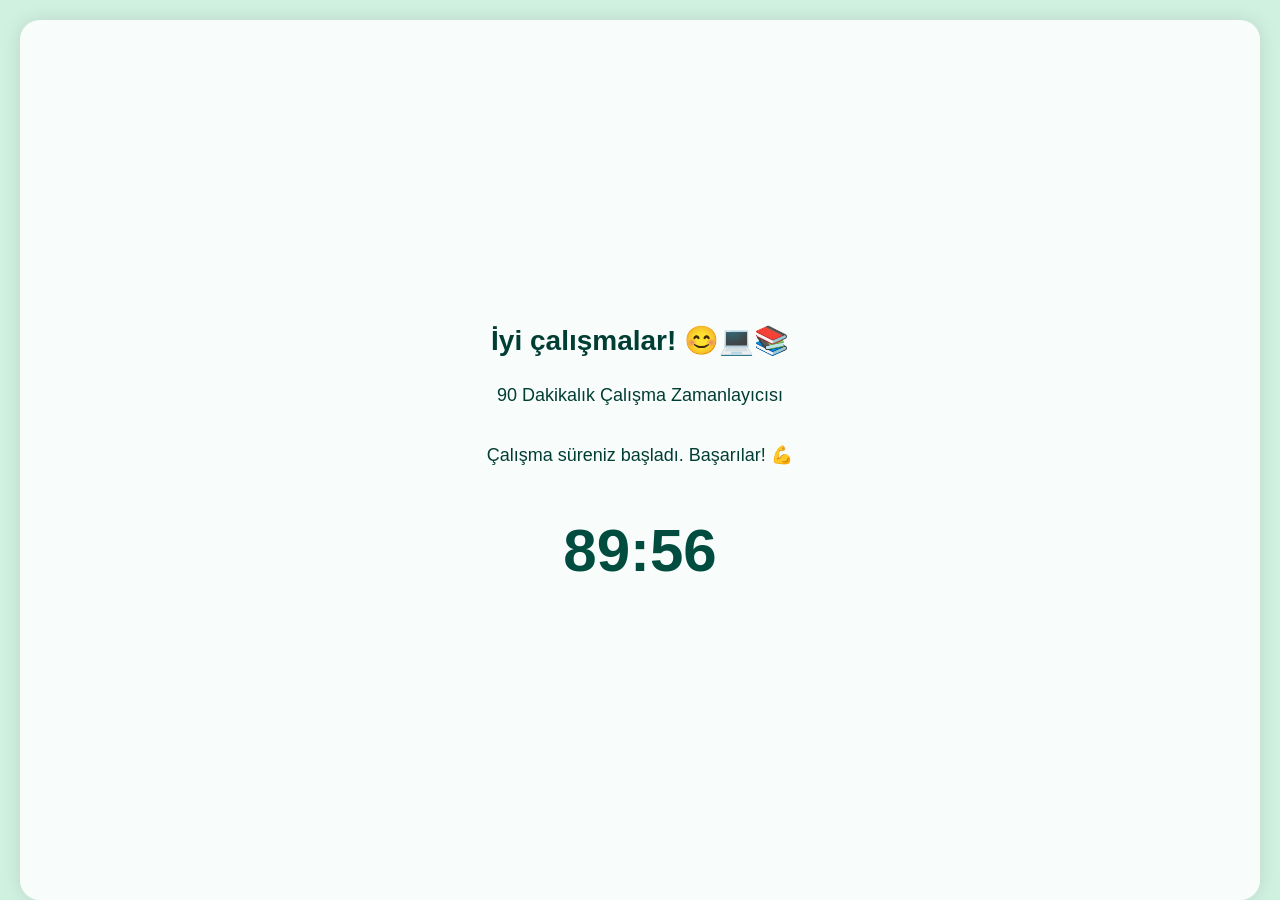
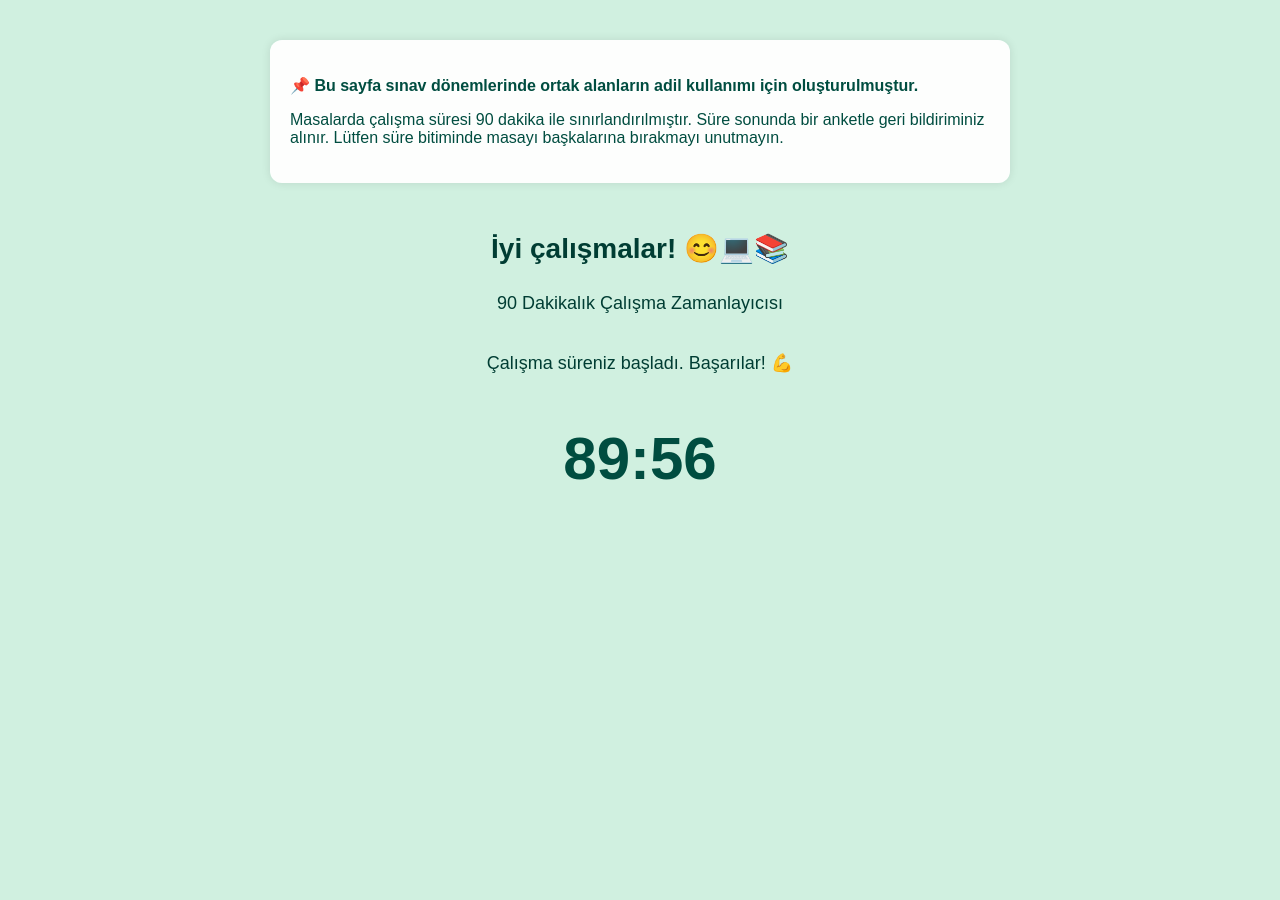
Before and after one commit to jackson11-op/-sk-darUni, a plain HTML site: page index.html in a window 1280 px wide. Drawn offline with Linux system fonts and the light colour scheme.

Commit message:
Update index.html

```diff
--- a/index.html
+++ b/index.html
@@ -25,24 +25,32 @@
       min-height: 100%;
       display: flex;
       flex-direction: column;
-      justify-content: center;
+      justify-content: start;
       align-items: center;
       padding: 40px 20px;
-      background-color: rgba(255, 255, 255, 0.85);
-      backdrop-filter: blur(4px);
-      box-shadow: 0 0 20px rgba(0,0,0,0.1);
-      margin: 20px;
-      border-radius: 20px;
+    }
+
+    .info-box {
+      background-color: rgba(255, 255, 255, 0.95);
+      color: #004d40;
+      padding: 20px;
+      border-radius: 12px;
+      max-width: 700px;
+      margin-bottom: 30px;
+      box-shadow: 0 0 10px rgba(0,0,0,0.1);
+      text-align: left;
     }
 
     h1 {
       font-size: 28px;
       margin-bottom: 10px;
+      text-align: center;
     }
 
     .sub-text {
       font-size: 18px;
       margin-bottom: 20px;
+      text-align: center;
     }
 
     #timer {
@@ -59,8 +67,9 @@
       padding: 20px;
       border-radius: 12px;
       max-width: 500px;
-      margin: 0 auto;
+      margin: 20px auto;
       box-shadow: 0 0 10px rgba(0,0,0,0.1);
+      text-align: center;
     }
 
     #form-link a {
@@ -83,6 +92,12 @@
 <body>
 
   <div class="container">
+
+    <div class="info-box">
+      <p><strong>📌 Bu sayfa sınav dönemlerinde ortak alanların adil kullanımı için oluşturulmuştur.</strong></p>
+      <p>Masalarda çalışma süresi 90 dakika ile sınırlandırılmıştır. Süre sonunda bir anketle geri bildiriminiz alınır. Lütfen süre bitiminde masayı başkalarına bırakmayı unutmayın.</p>
+    </div>
+
     <h1>İyi çalışmalar! 😊💻📚</h1>
     <p class="sub-text">90 Dakikalık Çalışma Zamanlayıcısı</p>
     <p class="sub-text">Çalışma süreniz başladı. Başarılar! 💪</p>
@@ -94,6 +109,7 @@
       <a href="https://docs.google.com/forms/d/e/1FAIpQLSeCpE9HadZ2Fc0Z13aUBk-1tqY8dK8kyibUqXRwPfKEKkepOQ/viewform" target="_blank">→ Ankete Git</a>
       <p>Teşekkür ederiz! 💚</p>
     </div>
+
   </div>
 
   <script>
```
